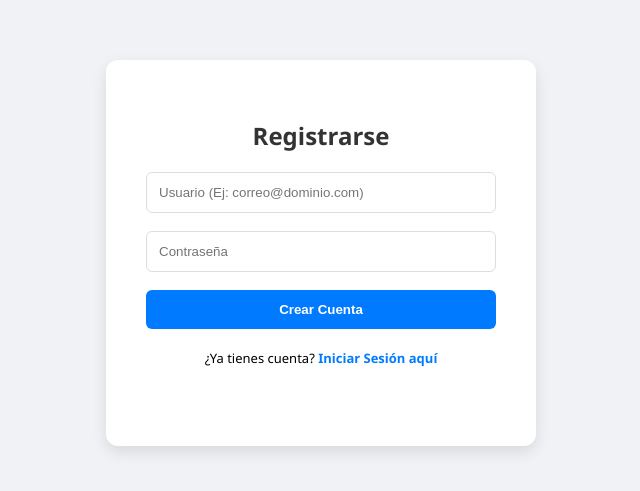
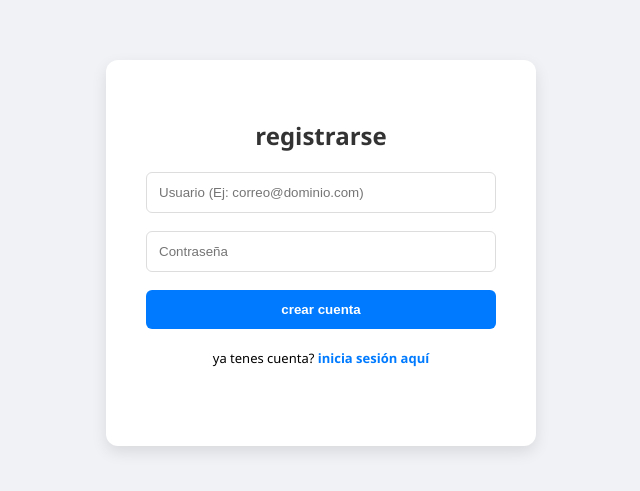
Before and after one commit to Chilyyyy/musseto, a plain HTML site: page index.html in a window 1280 px wide. Shown: the part 147-638 px from the top of the page, 319-959 px from the left. Drawn offline with Linux system fonts and the light colour scheme.

Commit message:
Update index.html

```diff
--- a/index.html
+++ b/index.html
@@ -3,7 +3,7 @@
 <head>
     <meta charset="UTF-8">
     <meta name="viewport" content="width=device-width, initial-scale=1.0">
-    <title>Login y Registro</title>
+    <title>inicio y Registro</title>
     <style>
 
         body { font-family: 'Segoe UI', Tahoma, Geneva, Verdana, sans-serif; display: flex; justify-content: center; align-items: center; min-height: 100vh; background-color: #f0f2f5; margin: 0; }
@@ -21,18 +21,19 @@
 </head>
 <body class="login-body">
     <div class="container">
-        <h2 id="form-title">Registrarse</h2>
+        <h2 id="form-title">registrarse</h2>
         <form id="auth-form">
             <input type="text" id="username" placeholder="Usuario (Ej: correo@dominio.com)" required>
             <input type="password" id="password" placeholder="Contraseña" required>
-            <button type="submit" id="submit-btn">Crear Cuenta</button>
+            <button type="submit" id="submit-btn">crear cuenta</button>
         </form>
         <p class="switch-form">
-            ¿Ya tienes cuenta? <a href="#" id="switch-to-login">Iniciar Sesión aquí</a>
+            ya tenes cuenta? <a href="#" id="switch-to-login">inicia sesión aquí</a>
         </p>
         <div id="message" class="message"></div>
     </div>
 
     <script src="script.js"></script>
 </body>
+
 </html>
```
